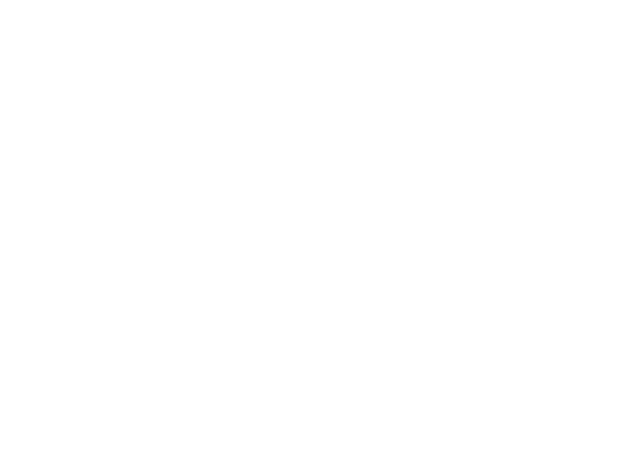
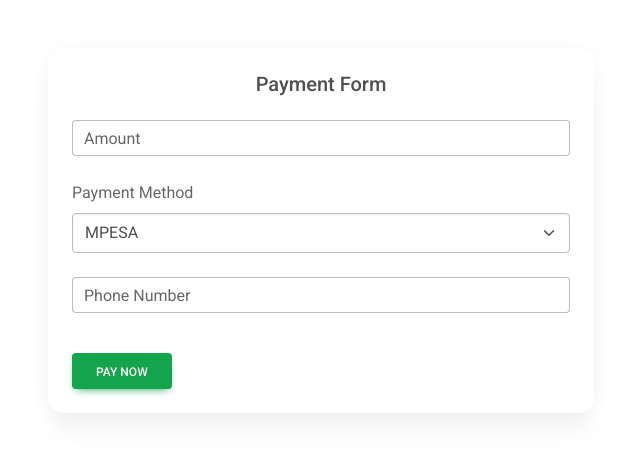
Before and after one commit to Voste126/TICKETI_TAMASHA, a React (Create React App) app in the folder FRONTEND/TamashaFrontend/: page /payment/1 in a window 1280 px wide. Before the commit this address had no page. Shown: the top 458 px of the page, without its empty margins (319-959 px from the left). Built offline with nearby package versions, Linux system fonts and the light colour scheme.

Commit message:
FEAT:Finalization of the creation of the payments for the individual tickets

```diff
--- a/FRONTEND/TamashaFrontend/src/App.js
+++ b/FRONTEND/TamashaFrontend/src/App.js
@@ -11,7 +11,8 @@ import CreateEventTicket from './components/createTickets';
 import Tickets from './components/Tickets';
 
 
-import { BrowserRouter as Router, Route, Routes, Switch } from 'react-router-dom';
+
+import { BrowserRouter as Router, Route, Routes } from 'react-router-dom';
 function App() {
   return (
     <Router>
@@ -23,7 +24,7 @@ function App() {
         <Route path="/events" element={<EventList />} />
         <Route path="/createevent" element={<CreateEvent />} />
         <Route path="/event/:event_id/ticket" element={<CreateEventTicket />} />
-        <Route path="/pay" element={<PaymentForm />} />
+        <Route path="/payment/:booking_id" element={<PaymentForm />} />
         <Route path="/events/:event_id" element={<EventDetails/>} />
         <Route path="/event/:event_id/tickets/" element={<Tickets />} />
       </Routes>
--- a/FRONTEND/TamashaFrontend/src/components/PaymentForm.js
+++ b/FRONTEND/TamashaFrontend/src/components/PaymentForm.js
@@ -1,74 +1,113 @@
 import React, { useState } from 'react';
+import { useNavigate, useParams } from 'react-router-dom';
+import axios from 'axios';
 import {
-  MDBBtn,
   MDBContainer,
   MDBRow,
   MDBCol,
+  MDBCard,
+  MDBCardBody,
+  MDBCardTitle,
+  MDBBtn,
   MDBInput,
-  MDBSelect,
-  MDBSelectInput,
-  MDBSelectOptions,
-  MDBSelectOption
 } from 'mdb-react-ui-kit';
-
+import { ToastContainer, toast } from 'react-toastify';
+import 'react-toastify/dist/ReactToastify.css';
 
 function PaymentForm() {
-  const [paymentMethod, setPaymentMethod] = useState('');
+  const { booking_id } = useParams(); // Use the booking ID from the URL
+  const [paymentMethod, setPaymentMethod] = useState('MP');
+  const [phoneNumber, setPhoneNumber] = useState('');
+  const [amount, setAmount] = useState('');
+  const navigate = useNavigate();
 
   const handlePaymentMethodChange = (e) => {
     setPaymentMethod(e.target.value);
   };
 
+  const handlePhoneNumberChange = (e) => {
+    setPhoneNumber(e.target.value);
+  };
+
+  const handlePayment = async () => {
+    const token = localStorage.getItem('access_token'); // Get the token from localStorage
+    const paymentData = {
+      booking_id: booking_id, // Pass the booking_id to the backend
+      amount: amount,
+      payment_method: paymentMethod,
+      ...(paymentMethod === 'MP' && { phone_number: phoneNumber }), // Add phone_number if MPESA is selected
+    };
+
+    try {
+      const response = await axios.post('http://localhost:8000/api/payments/', paymentData, {
+        headers: {
+          Authorization: `Bearer ${token}`,
+        },
+      });
+      toast.success('Payment successful!');
+      setInterval(() => {
+        navigate('/events'); // Redirect to success page after payment
+      }
+      , 4000);
+ // Redirect to success page after payment
+    } catch (error) {
+      toast.error('Payment failed. Please try again.');
+    }
+  };
+
   return (
-    <MDBContainer className="my-5 gradient-form" style={{ maxWidth: '900px', borderRadius: '10px', boxShadow: '0px 4px 15px rgba(0, 0, 0, 0.1)' }}>
-      <MDBRow className="g-0">
-        {/* Payment Form */}
-        <MDBCol col='12'>
-          <div className="d-flex flex-column p-4">
-            <div className="text-center">
-              <img
-                src="https://mdbcdn.b-cdn.net/img/Photos/new-templates/bootstrap-login-form/lotus.webp"
-                style={{ width: '150px' }}
-                alt="logo"
+    <MDBContainer className="py-5">
+      <MDBRow className="justify-content-center">
+        <MDBCol md="6">
+          <MDBCard className="shadow-5" style={{ borderRadius: '15px' }}>
+            <MDBCardBody>
+              <MDBCardTitle className="text-center mb-4">Payment Form</MDBCardTitle>
+              <ToastContainer />
+              {/* Amount Input */}
+              <MDBInput
+                label="Amount"
+                type="number"
+                value={amount}
+                onChange={(e) => setAmount(e.target.value)}
+                required
+                className="mb-4"
               />
-              <h4 className="mt-3 mb-4 pb-1" style={{ fontWeight: 'bold', color: '#1D3557' }}>Tiketi Tamasha</h4>
-            </div>
 
-            <p style={{ fontSize: '1rem', color: '#343A40' }}>Please complete your payment</p>
-
-            <MDBInput wrapperClass='mb-4' label='Booking ID' id='form1' type='text' style={{ borderColor: '#1D3557' }} />
-            <MDBInput wrapperClass='mb-4' label='Amount' id='form2' type='number' style={{ borderColor: '#1D3557' }} />
-
+              {/* Payment Method Select */}
+              <div className="mb-4">
+                <label htmlFor="paymentMethod" className="form-label">
+                  Payment Method
+                </label>
                 <select
-              className="mb-4 form-select"
+                  id="paymentMethod"
+                  className="form-select"
                   value={paymentMethod}
                   onChange={handlePaymentMethodChange}
-              style={{ borderColor: '#1D3557' }}
                 >
-              <option value="">Select Payment Method</option>
                   <option value="MP">MPESA</option>
                   <option value="CC">Credit Card</option>
                   <option value="DC">Debit Card</option>
                   <option value="MC">MasterCard</option>
                 </select>
+              </div>
 
+              {/* Phone Number Input for MPESA */}
               {paymentMethod === 'MP' && (
-              <MDBInput wrapperClass='mb-4' label='Phone Number' id='form3' type='tel' style={{ borderColor: '#1D3557' }} />
+                <MDBInput
+                  label="Phone Number"
+                  type="tel"
+                  value={phoneNumber}
+                  onChange={handlePhoneNumberChange}
+                  required
+                  className="mb-4"
+                />
               )}
 
-            {paymentMethod === 'CC' || paymentMethod === 'DC' || paymentMethod === 'MC' ? (
-              <>
-                <MDBInput wrapperClass='mb-4' label='Card Number' id='form4' type='text' style={{ borderColor: '#1D3557' }} />
-                <MDBInput wrapperClass='mb-4' label='Card Expiry Date' id='form5' type='text' style={{ borderColor: '#1D3557' }} />
-                <MDBInput wrapperClass='mb-4' label='CVV' id='form6' type='text' style={{ borderColor: '#1D3557' }} />
-              </>
-            ) : null}
-
-            <div className="text-center pt-1 mb-5 pb-1">
-              <MDBBtn className="mb-4 w-100" style={{ backgroundColor: '#E63946', color: '#F1FAEE' }}>Make Payment</MDBBtn>
-            <MDBBtn href='/' className='w-100 mb-4' size='md' style={{ backgroundColor: 'green', color: '#F1FAEE' }}>Back To home</MDBBtn>
-            </div>
-          </div>
+              <MDBBtn color="success" className="mt-3" onClick={handlePayment}>
+                Pay Now
+              </MDBBtn>
+            </MDBCardBody>
+          </MDBCard>
         </MDBCol>
       </MDBRow>
     </MDBContainer>
--- a/FRONTEND/TamashaFrontend/src/components/Tickets.js
+++ b/FRONTEND/TamashaFrontend/src/components/Tickets.js
@@ -1,5 +1,5 @@
-import React, { useEffect, useState } from 'react';
-import { useParams } from 'react-router-dom';
+import React, { useEffect, useState} from 'react';
+import { useParams, useNavigate } from 'react-router-dom';
 import axios from 'axios';
 import { MDBContainer, MDBRow, MDBCol, MDBCard, MDBCardBody, MDBCardTitle, MDBCardText, MDBCardImage, MDBSpinner, MDBBtn, MDBInput } from 'mdb-react-ui-kit';
 import { ToastContainer, toast } from 'react-toastify';
@@ -8,6 +8,7 @@ import 'react-toastify/dist/ReactToastify.css';
 function Tickets() {
     const { event_id } = useParams(); // Get event_id from the URL
     const [tickets, setTickets] = useState([]);
+    const navigate = useNavigate();
     const [eventDetails, setEventDetails] = useState(null);
     const [loading, setLoading] = useState(true);
     const [quantities, setQuantities] = useState({}); // State to hold ticket quantities
@@ -68,6 +69,7 @@ function Tickets() {
             },
             });
             toast.success('Ticket booked successfully!');
+            navigate(`/payment/${response.data.booking_id}`);
         } catch (error) {
             if (error.response && error.response.status === 400) {
                 toast.error('Booking failed. Please try again.');
```
Lines whose indentation alone changed are shown as unchanged.
